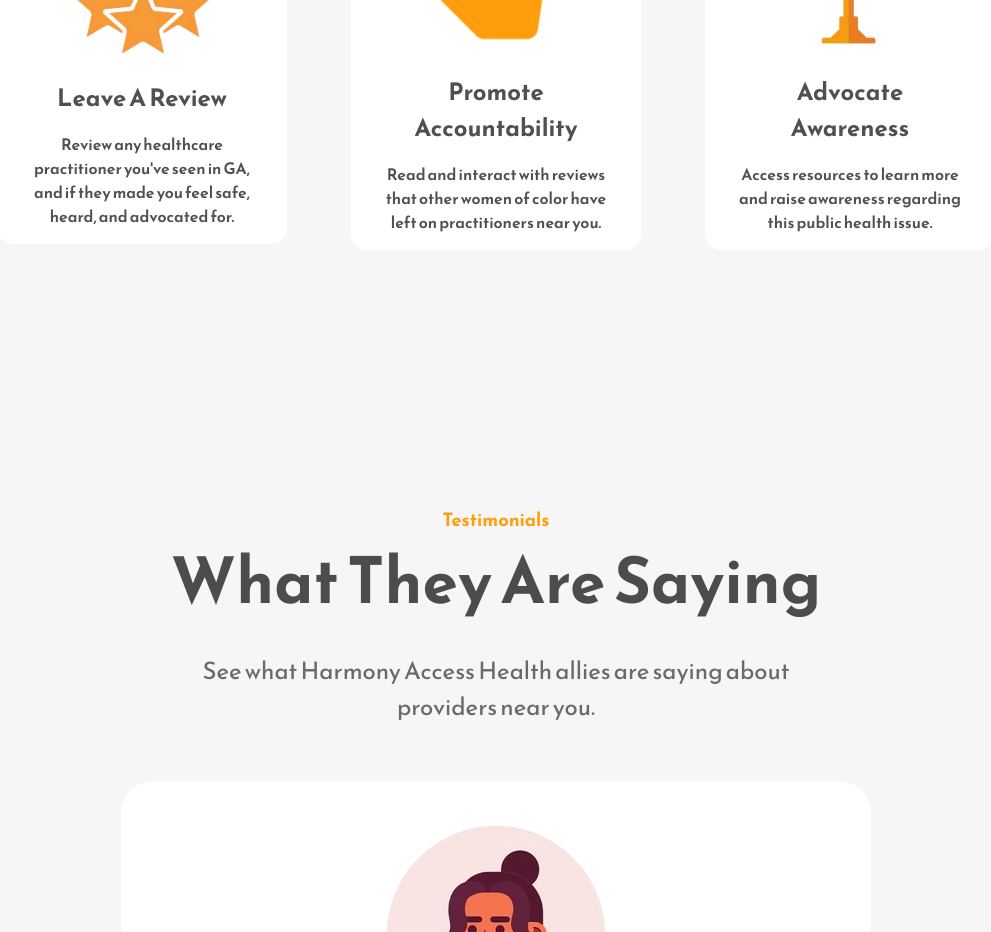
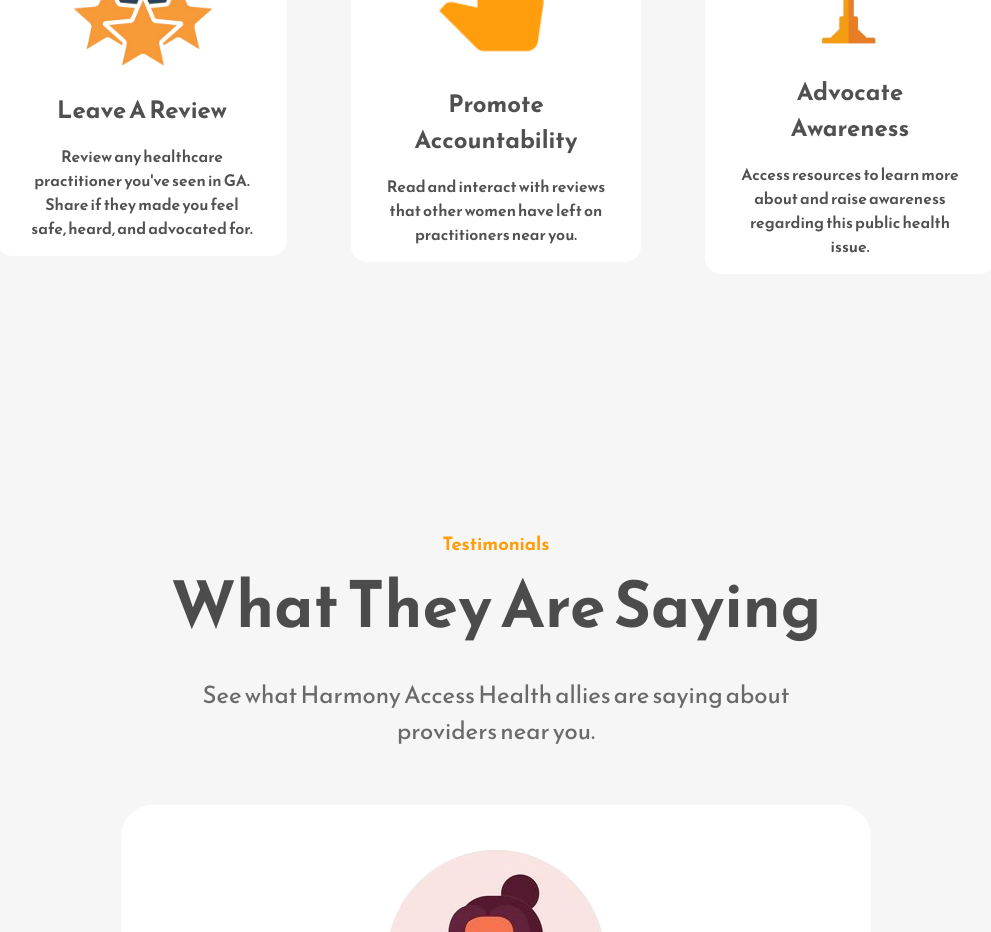
Before and after one commit to carmen-raterman/Landing-Page-Portfolio, a React (Create React App) app: page / in a window 1280 px wide. Shown: the part 2940-3872 px from the top of the page, without its empty margins (144-1135 px from the left). Built offline with nearby package versions, Linux system fonts and the light colour scheme.

Commit message:
updated work section text

```diff
--- a/src/Components/Work.jsx
+++ b/src/Components/Work.jsx
@@ -8,17 +8,17 @@ const Work = () => {
         {
             image: ReviewsImage2,
             title: "Leave A Review",
-            text: "Review any healthcare practitioner you've seen in GA, and if they made you feel safe, heard, and advocated for.",
+            text: "Review any healthcare practitioner you've seen in GA. Share if they made you feel safe, heard, and advocated for.",
         },
         {
           image: InteractImage,
           title: "Promote Accountability",
-          text: "Read and interact with reviews that other women of color have left on practitioners near you.",
+          text: "Read and interact with reviews that other women have left on practitioners near you.",
         },
         {
           image: JusticeImage,
           title: "Advocate Awareness",
-          text: "Access resources to learn more and raise awareness regarding this public health issue.",
+          text: "Access resources to learn more about and raise awareness regarding this public health issue.",
         },
     ];
 
```
